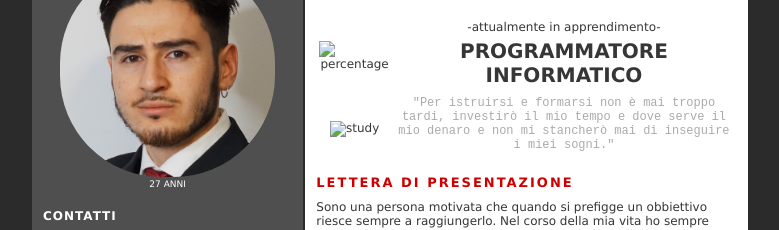
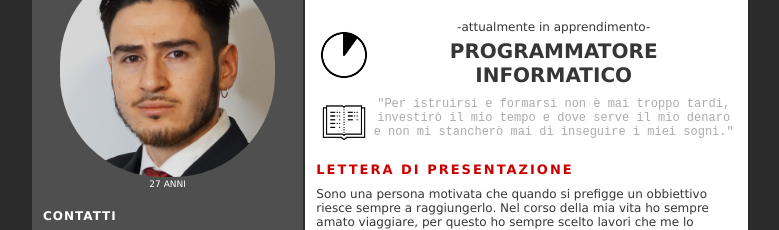
Before and after one commit to BRUN0STAN0/CV-BrunoStano-08.07.22, a plain HTML site: page index.html in a window 1280 px wide. Shown: the part 112-342 px from the top of the page, without its empty margins (250-1029 px from the left). Drawn offline with Linux system fonts and the light colour scheme; the site is published under a folder, as on GitHub Pages, so addresses that start at the root find nothing.

Commit message:
Update index.html

```diff
--- a/index.html
+++ b/index.html
@@ -287,7 +287,7 @@
                 <div class="nomecognome">BRUNO STANO</div>
                 <table class="lavoro">
                     <tr>
-                        <td> <img src="/img/icons8-10--96.png" alt="percentage" class="icon">
+                        <td> <img src="img/icons8-10--96.png" alt="percentage" class="icon">
                         </td>
                         <td>
                             <div class="jobsubtitle">-attualmente in apprendimento-</div>
@@ -295,7 +295,7 @@
                         </td>
                     </tr>
                     <tr>
-                        <td><img src="/img/icons8-study-96.png" alt="study" class="icon"></td>
+                        <td><img src="img/icons8-study-96.png" alt="study" class="icon"></td>
                         <td>
                             <div class="intro"> "Per istruirsi e formarsi non è mai troppo tardi, investirò il mio tempo e dove serve il mio denaro e non mi stancherò mai di inseguire i miei sogni." </div>
                         </td>
```
